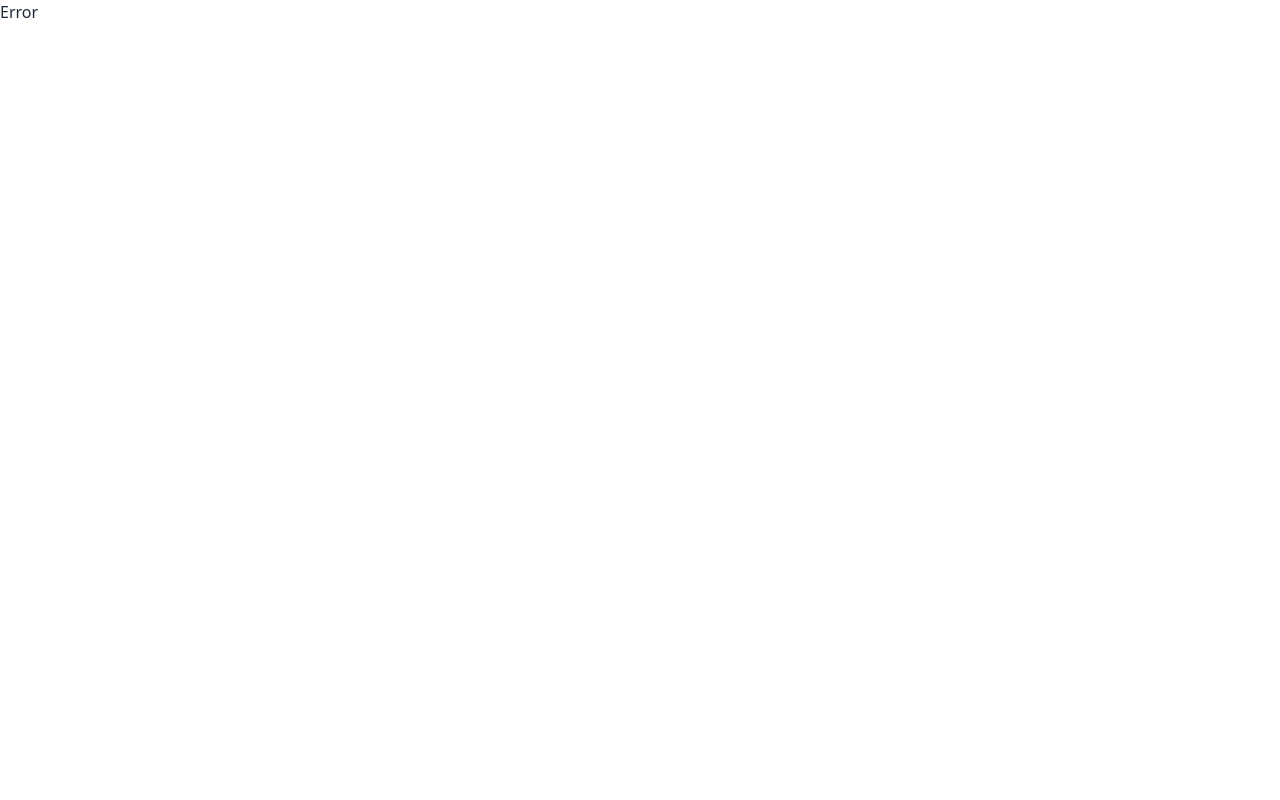
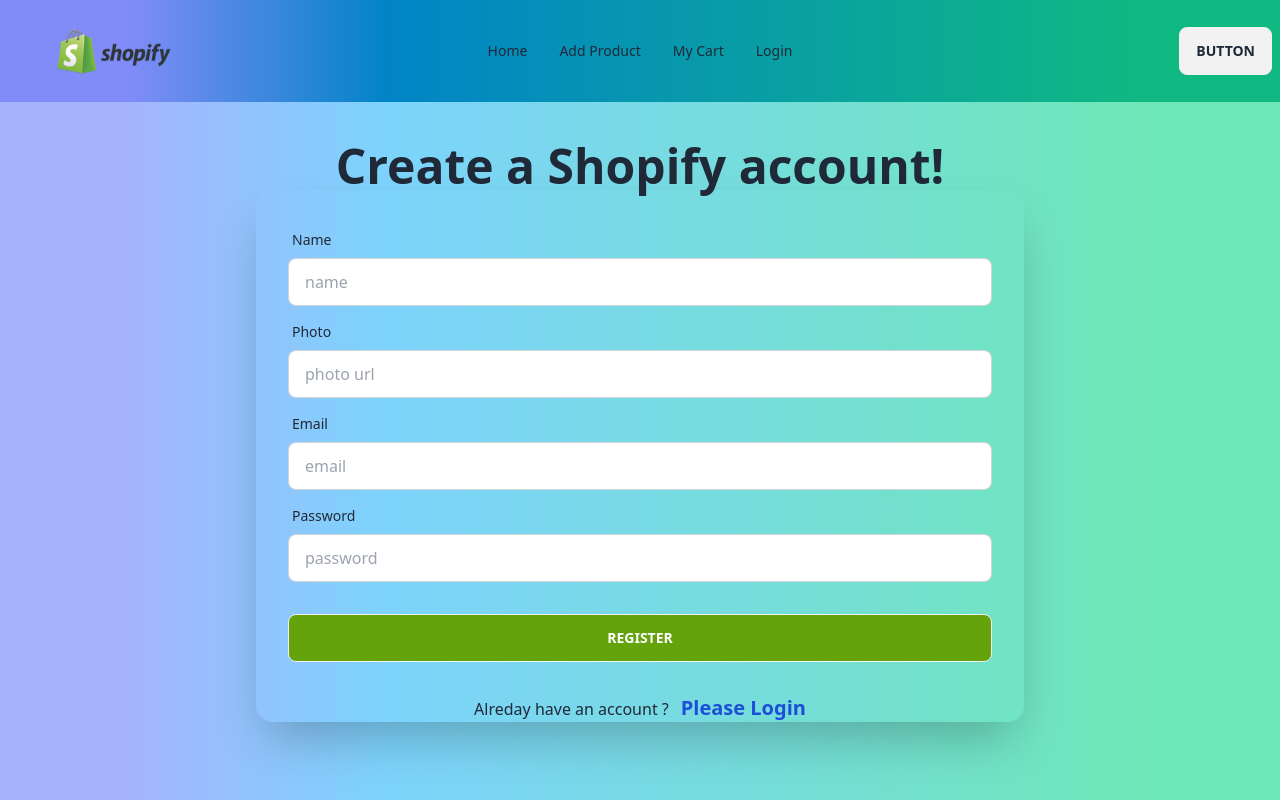
Before and after one commit to neelimapriya/shopify-client, a React (Vite) app: page /register in a window 1280 px wide. Before the commit this address had no page. Shown: the top 800 px of the page. Built offline with nearby package versions, Linux system fonts and the light colour scheme; no server answers.

Commit message:
setup register page

```diff
--- a/package.json
+++ b/package.json
@@ -16,7 +16,8 @@
     "react": "^18.2.0",
     "react-dom": "^18.2.0",
     "react-router-dom": "^6.17.0",
-    "sort-by": "^1.2.0"
+    "sort-by": "^1.2.0",
+    "sweetalert2": "^11.7.32"
   },
   "devDependencies": {
     "@types/react": "^18.2.15",
--- a/src/AuthProvider/AuthProvider.jsx
+++ b/src/AuthProvider/AuthProvider.jsx
@@ -10,7 +10,7 @@
 } from "firebase/auth";
 import app from "../firebase/firebase.config";
 
-const AuthContext = createContext(null);
+export const AuthContext = createContext(null);
 const auth = getAuth(app);
 const provider = new GoogleAuthProvider();
 
@@ -22,6 +22,7 @@
     setLoading(true);
     return createUserWithEmailAndPassword(auth, email, password);
   };
+
   const login = (email, password) => {
     setLoading(true);
     return signInWithEmailAndPassword(auth, email, password);
@@ -59,7 +60,9 @@
   };
 
   return (
-    <AuthContext.Provider value={authInfo}>{children}</AuthContext.Provider>
+    <AuthContext.Provider value={authInfo}>
+        {children}
+        </AuthContext.Provider>
   );
 };
 
--- a/src/Components/Login/Login.jsx
+++ b/src/Components/Login/Login.jsx
@@ -1,4 +1,5 @@
 import React from "react";
+import { Link } from "react-router-dom";
 
 const Login = () => {
   return (
@@ -33,9 +34,8 @@
                   required
                 />
                 <label className="label">
-                  <a href="#" className="label-text-alt link link-hover">
-                    Forgot password?
-                  </a>
+                  <Link to='/register'>
+                  <p> dont have a accoutn</p></Link>
                 </label>
               </div>
               <div className="form-control mt-6">
--- /dev/null
+++ b/src/Components/Login/Register.jsx
@@ -0,0 +1,154 @@
+import { Link } from "react-router-dom";
+import Footer from "../Footer/Footer";
+
+import Swal from "sweetalert2";
+import { useContext, useState } from "react";
+import { AuthContext } from "../../AuthProvider/AuthProvider";
+import { updateProfile } from "firebase/auth";
+
+const Register = () => {
+  const [errorMessage, setErrorMessage] = useState("");
+  const { newUser } = useContext(AuthContext);
+
+  const handleRegister = (e) => {
+    e.preventDefault();
+    console.log("register");
+    const form = new FormData(e.currentTarget);
+    const name = form.get("name");
+
+    const photo = form.get("photo");
+    const email = form.get("email");
+    const password = form.get("password");
+    console.log(name, photo, email, password);
+
+    if (password.length < 6) {
+      Swal.fire({
+        icon: "error",
+        title: "Your password at least have 6 characters",
+      });
+    } else if (!/[A-Z]/.test(password)) {
+      Swal.fire({
+        icon: "error",
+        title: "Your Password Should have at least one uppercase character",
+      });
+      return;
+    } else if (!/[!@#$%^&*()_+]/.test(password)) {
+      Swal.fire({
+        icon: "error",
+        title: "Your Password Should have at least one special character",
+      });
+      return;
+    }
+
+    newUser(email, password)
+      .then((result) => {
+        console.log(result.user);
+
+        updateProfile(result.user, {
+          displayName: name,
+          photoURL: photo,
+        })
+          .then()
+          .catch((error) => {
+            console.log(error);
+          });
+        Swal.fire({
+          icon: "success",
+          title: "Your account created successfully",
+        });
+
+          e.target.reset()
+      })
+
+      .catch((error) => {
+        console.log(error);
+        setErrorMessage(error.message);
+      });
+  };
+
+  return (
+    <div className=" bg-gradient-to-r from-indigo-300 from-10% via-sky-300 via-30% to-emerald-300 to-90%">
+      <div className="max-w-3xl mx-auto min-h-fit pt-10">
+        <div className=" ">
+          <h1 className="text-5xl font-bold text-center">
+            Create a Shopify account!
+          </h1>
+
+          <div className="card flex-shrink-0 w-full  shadow-2xl bg-transparent">
+            <form onSubmit={handleRegister} className="card-body">
+              <div className="form-control">
+                <label className="label">
+                  <span className="label-text">Name</span>
+                </label>
+                <input
+                  type="text"
+                  name="name"
+                  placeholder="name"
+                  className="input input-bordered"
+                  required
+                />
+              </div>
+              <div className="form-control">
+                <label className="label">
+                  <span className="label-text">Photo</span>
+                </label>
+                <input
+                  type="text"
+                  name="photo"
+                  placeholder="photo url"
+                  className="input input-bordered"
+                />
+              </div>
+              <div className="form-control">
+                <label className="label">
+                  <span className="label-text">Email</span>
+                </label>
+                <input
+                  type="email"
+                  name="email"
+                  placeholder="email"
+                  className="input input-bordered"
+                  required
+                />
+              </div>
+              <div className="form-control">
+                <label className="label">
+                  <span className="label-text">Password</span>
+                </label>
+                <input
+                  type="password"
+                  name="password"
+                  placeholder="password"
+                  className="input input-bordered"
+                  required
+                />
+              </div>
+              <div className="form-control mt-6">
+                <button className="btn bg-lime-600 text-white hover:bg-sky-600">
+                  Register
+                </button>
+              </div>
+            </form>
+            <div>
+              <p className="text-center ">
+                Alreday have an account ?
+                <Link className="text-blue-700 text-xl pl-3 font-semibold" to="/login">
+                  Please Login
+                </Link>
+              </p>
+            </div>
+
+            {errorMessage && (
+              <p className="text-red-600 text-2xl text-center pt-3 pb-5 ">
+                Error: {errorMessage}
+              </p>
+            )}
+          </div>
+        </div>
+      </div>
+      <Footer></Footer>
+    </div>
+  );
+};
+
+export default Register;
--- a/src/Routes/Routes.jsx
+++ b/src/Routes/Routes.jsx
@@ -11,6 +11,7 @@
 import LouiVutton from "../Components/BrandCard/LouiVutton";
 import Nike from "../Components/BrandCard/Nike";
 import Zara from "../Components/BrandCard/Zara";
+import Register from "../Components/Login/Register";
 
 
 
@@ -35,6 +36,10 @@
         {
             path:'/login',
             element:<Login></Login>
+        },
+        {
+            path:'/register',
+            element:<Register></Register>
         },
         {
             path:'/adidas',
--- a/src/main.jsx
+++ b/src/main.jsx
@@ -4,6 +4,7 @@
 
 import { RouterProvider } from 'react-router-dom'
 import router from './Routes/Routes'
+import AuthProvider from './AuthProvider/AuthProvider';
 
 
 
@@ -12,6 +13,8 @@
 
 ReactDOM.createRoot(document.getElementById('root')).render(
   <React.StrictMode>
-   <RouterProvider router={router} />
+  <AuthProvider>
+  <RouterProvider router={router} />
+  </AuthProvider>
   </React.StrictMode>,
 )
```
Also changed, not shown: 1 other file (tests, documents, lock files or other folders).
